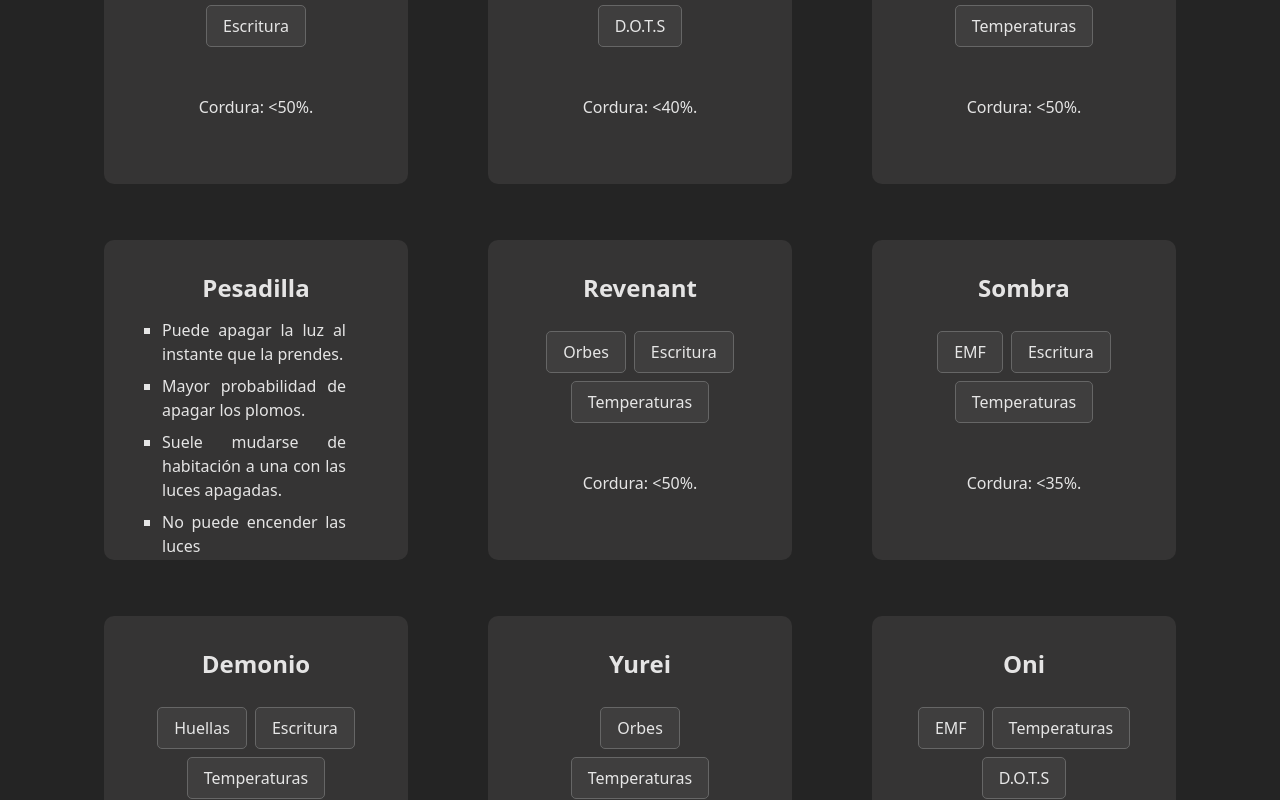
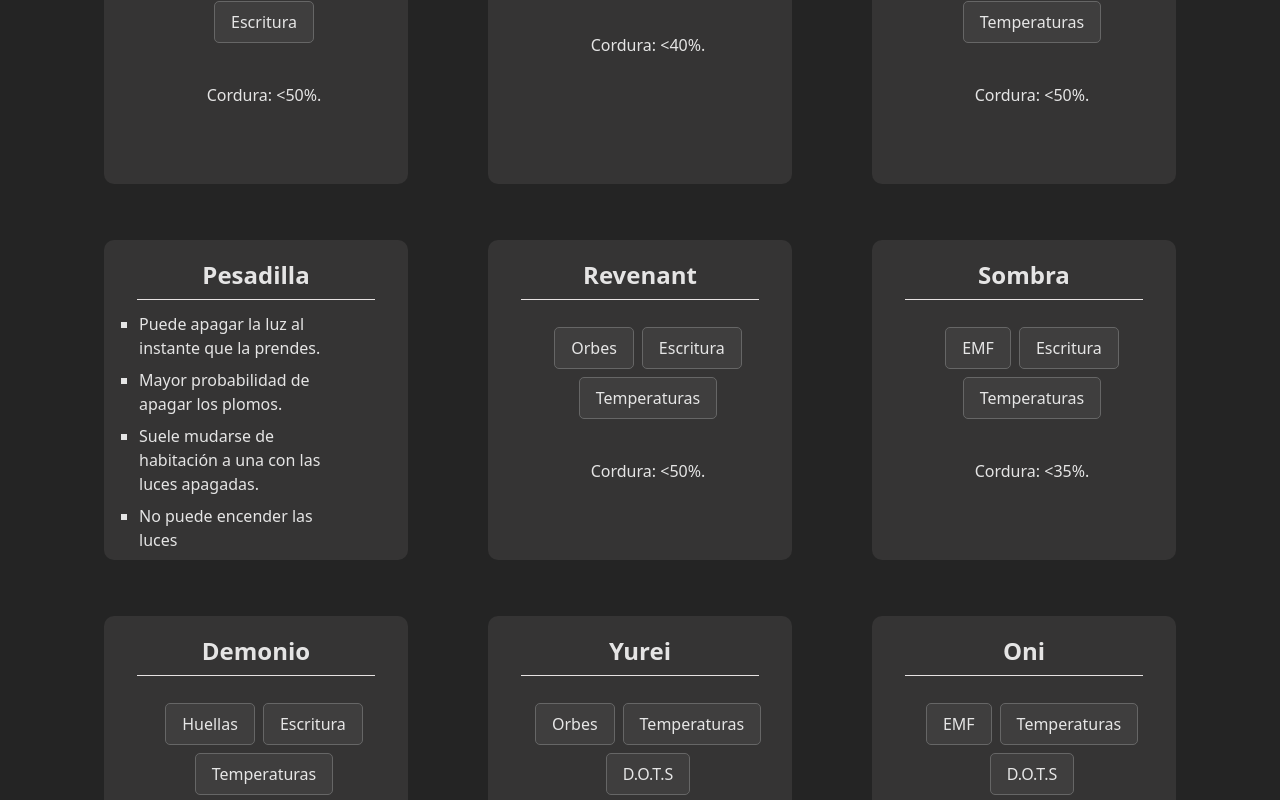
Before and after one commit to lmanetta/phasmophobia, a React (Vite) app: page / in a window 1280 px wide. Both pictures are taken after a click on the element 256 px from the left and 1135 px from the top of the page. Shown: the part 735-1535 px from the top of the page. Built offline with nearby package versions, Linux system fonts and the light colour scheme.

Commit message:
Actualizar y eliminar

```diff
--- a/src/App.jsx
+++ b/src/App.jsx
@@ -10,12 +10,13 @@ function App() {
   const [filtro, setFiltro] = useState([]);
   const [admin, setAdmin] = useState(false);
   const [modoEdicion, setModoEdicion] = useState(false);
+  const [fantasma, setFantasma] = useState(fantasmas)
 
   const fantasmasFilter = filtro.length
-    ? fantasmas.filter((fantasma) =>
-        filtro.every((f) => fantasma.pruebas.includes(f))
+    ? fantasma.filter((f) =>
+        filtro.every((fant) => f.pruebas.includes(fant))
       )
-    : fantasmas;
+    : fantasma;
 
   const onClick = (prueba) => {
     setFiltro((prevFiltros) =>
@@ -33,6 +34,11 @@ function App() {
     setModoEdicion(!modoEdicion);
   };
 
+  const onDelete = (id) =>{
+    setFantasma((prev) => prev.filter((fantasma) => fantasma.id !== id))
+
+  }
+
   return (
     <>
       <Header admin={admin} handleAdmin={handleAdmin} />
@@ -48,13 +54,14 @@ function App() {
       </div>
 
       <div className="fichaContainer">
-        {fantasmasFilter.map((fantasma, index) => (
+        {fantasmasFilter.map((fantasma) => (
           <FichaFantasma
-            key={index + fantasma}
+            key={fantasma.id}
             fantasma={fantasma}
             admin={admin}
             onEdition={handleEdition}
             modoEdicion={modoEdicion}
+            onDelete={onDelete}
           />
         ))}
       </div>
--- a/src/components/FichaFantasma.jsx
+++ b/src/components/FichaFantasma.jsx
@@ -1,7 +1,7 @@
 import { useState } from "react";
 import "../css/fichaFantasma.css";
 
-export const FichaFantasma = ({ fantasma, admin, onEdition, modoEdicion }) => {
+export const FichaFantasma = ({ fantasma, admin, onEdition, modoEdicion, onDelete }) => {
   const [vuelta, setVuelta] = useState(true);
   const [visible, setVisible] = useState(true);
   const [infoFantasma, setInfoFantasma] = useState({ ...fantasma });
@@ -44,9 +44,15 @@ export const FichaFantasma = ({ fantasma, admin, onEdition, modoEdicion }) => {
     handleChange("estrategias", nuevasEstrategias);
   };
 
+  const handleSubmit = (e) => {
+    e.stopPropagation();
+    onEdition();
+  };
+
   return (
     <div className="container" onClick={handleVuelta}>
       <div className="info">
+        <form onSubmit={handleSubmit}>
           {modoEdicion ? (
             <label>
               Nombre:
@@ -57,7 +63,7 @@ export const FichaFantasma = ({ fantasma, admin, onEdition, modoEdicion }) => {
               />
             </label>
           ) : (
-        <h3>{fantasma.name}</h3>
+            <h3>{infoFantasma.name}</h3>
           )}
           {admin && (
             <>
@@ -82,21 +88,21 @@ export const FichaFantasma = ({ fantasma, admin, onEdition, modoEdicion }) => {
                   {modoEdicion ? (
                     <label className="labelPruebas">
                       Pruebas:
-                  {infoFantasma.pruebas.map((prueba, index) => (
+                      {infoFantasma.pruebas.map((prueba, id) => (
                         <input
                           className="inputPruebas"
-                      key={index + prueba}
+                          key={id}
                           type="text"
                           value={prueba}
-                      onChange={editPruebas}
+                          onChange={(e) => editPruebas(id, e)}
                           onClick={(e) => e.stopPropagation()}
                         />
                       ))}
                     </label>
                   ) : (
                     <div className="cadaPrueba">
-                  {infoFantasma.pruebas.map((prueba, index) => (
-                    <p key={index + prueba} style={pruebaObl(prueba)}>
+                      {infoFantasma.pruebas.map((prueba, id) => (
+                        <p key={id} style={pruebaObl(prueba)}>
                           {prueba}
                         </p>
                       ))}
@@ -114,7 +120,7 @@ export const FichaFantasma = ({ fantasma, admin, onEdition, modoEdicion }) => {
                     />
                   </label>
                 ) : (
-              <p>Cordura: {fantasma.cordura}</p>
+                  <p>Cordura: {infoFantasma.cordura}</p>
                 )}
               </div>
             ) : (
@@ -124,12 +130,12 @@ export const FichaFantasma = ({ fantasma, admin, onEdition, modoEdicion }) => {
                   <>
                     <label>
                       Estrategias:
-                  {infoFantasma.estrategias.map((estrategia, index) => (
+                      {infoFantasma.estrategias.map((estrategia, id) => (
                         <input
-                      key={index + estrategia}
+                          key={id}
                           type="text"
                           value={estrategia}
-                      onChange={editEstrategias}
+                          onChange={(e) => editEstrategias(id, e)}
                           onClick={(e) => e.stopPropagation()}
                         />
                       ))}
@@ -137,8 +143,8 @@ export const FichaFantasma = ({ fantasma, admin, onEdition, modoEdicion }) => {
                   </>
                 ) : (
                   <ul>
-                {infoFantasma.estrategias.map((estrategia, index) => (
-                  <li key={index + estrategia}>{estrategia}</li>
+                    {infoFantasma.estrategias.map((estrategia, id) => (
+                      <li key={id + estrategia}>{estrategia}</li>
                     ))}
                   </ul>
                 )}
@@ -148,8 +154,7 @@ export const FichaFantasma = ({ fantasma, admin, onEdition, modoEdicion }) => {
           {modoEdicion && (
             <div className="botonesFinalizar">
               <button
-            // className="botonContainer"
-            type="button"
+                type="submit"
                 onClick={(e) => {
                   onEdition();
                   e.stopPropagation();
@@ -162,15 +167,17 @@ export const FichaFantasma = ({ fantasma, admin, onEdition, modoEdicion }) => {
                 // className="botonContainer"
                 type="button"
                 onClick={(e) => {
+                  e.stopPropagation();
                   onEdition();
-              e.stopPropagation();
+                  onDelete(fantasma.id)
                 }}
-            title="Actualizar"
+                title="Eliminar"
               >
                 <i class="fa-solid fa-trash"></i>
               </button>
             </div>
           )}
+        </form>
       </div>
     </div>
   );
--- a/src/components/Header.jsx
+++ b/src/components/Header.jsx
@@ -5,11 +5,11 @@ export const Header = ({admin, handleAdmin}) => {
     <>
       <h1>PHASMOPHOBIA</h1>
       {admin ? (
-        <button title="Visitante" onClick={handleAdmin} className="headBtn">
+        <button title="Salir a visitante" onClick={handleAdmin} className="headBtn">
           <i class="fa-solid fa-ghost"></i>
         </button>
       ) : (
-        <button title="Admin" onClick={handleAdmin} className="headBtn">
+        <button title="Ingresar a Admin" onClick={handleAdmin} className="headBtn">
           <i class="fa-solid fa-user"></i>
         </button>
       )}
--- a/src/css/fichaFantasma.css
+++ b/src/css/fichaFantasma.css
@@ -17,7 +17,7 @@
 }
 
 .info{
-  padding: 10px;
+  padding: 5px;
 }
 
 .contenidoVoltear {
@@ -31,6 +31,9 @@
 
 h3 {
   font-size: 18pt;
+  border-bottom: 1px solid rgb(230, 226, 226);
+  line-height: 2em;
+  margin-top: -10px;
 }
 
 .botonEditar {
@@ -51,17 +54,18 @@ h3 {
 .pruebasContainer {
   width: 100%;
   margin: 0;
-   display: flex;
+  display: flex;
   justify-content: center;
   gap: 0.5em;
   white-space: nowrap;
-  margin-top: 5px;
+  margin-top: 15px;
 }
 .cadaPrueba {
   display: flex;
   gap: 0.5em;
   justify-content: center;
   flex-wrap: wrap;
+  margin: 0 -20px;
 }
 
 .cadaPrueba p {
@@ -74,19 +78,22 @@ h3 {
 }
 
 .frenteData {
-  height: 100%;
+  width: 100%;
   display: flex;
   flex-direction: column;
   gap: 2em;
-  width: auto;
-  height: auto;
+  justify-content: center;
+  align-items: center;
 }
 
 .atrasData ul {
   list-style-type: square;
-  text-align: justify;
-  padding-right: 0.75em;
-  padding-left: 0.5em;
+  text-align: left;
+  padding-top: 2px;
+  padding-right: 0.5em;
+  padding-left: 0;
+  margin: -10px;
+  width: 100%;
 }
 
 .atrasData li {
--- a/src/data/fantasmas.js
+++ b/src/data/fantasmas.js
@@ -1,5 +1,6 @@
 export const fantasmas = [
   {
+    id: 1,
     name: "Espíritu",
     pruebas: ["EMF", "Spirit Box", "Escritura"],
     pruebaObligatoria: null,
@@ -7,6 +8,7 @@ export const fantasmas = [
     cordura: "<50%.",
   },
   {
+    id: 2,
     name: "Espectro",
     pruebas: ["EMF", "Spirit Box", "D.O.T.S"],
     pruebaObligatoria: null,
@@ -17,6 +19,7 @@ export const fantasmas = [
     cordura: "<50%.",
   },
   {
+    id: 3,
     name: "Ente",
     pruebas: ["Spirit Box", "Huellas", "D.O.T.S"],
     pruebaObligatoria: null,
@@ -29,6 +32,7 @@ export const fantasmas = [
     cordura: "<50%.",
   },
   {
+    id: 4,
     name: "Poltergeist",
     pruebas: ["Spirit Box", "Huellas", "Escritura"],
     pruebaObligatoria: null,
@@ -39,6 +43,7 @@ export const fantasmas = [
     cordura: "<50%.",
   },
   {
+    id: 5,
     name: "Banshee",
     pruebas: ["Huellas", "Orbes", "D.O.T.S"],
     pruebaObligatoria: null,
@@ -49,6 +54,7 @@ export const fantasmas = [
     cordura: "<40%.",
   },
   {
+    id: 6,
     name: "Jinn",
     pruebas: ["EMF", "Huellas", "Temperaturas"],
     pruebaObligatoria: null,
@@ -59,6 +65,7 @@ export const fantasmas = [
     cordura: "<50%.",
   },
   {
+    id: 7,
     name: "Pesadilla",
     pruebas: ["Spirit Box", "Orbes", "Escritura"],
     pruebaObligatoria: null,
@@ -71,6 +78,7 @@ export const fantasmas = [
     cordura: "<40% a menos que la luz esté apagada (<60%)",
   },
   {
+    id: 8,
     name: "Revenant",
     pruebas: ["Orbes", "Escritura", "Temperaturas"],
     pruebaObligatoria: null,
@@ -81,6 +89,7 @@ export const fantasmas = [
     cordura: "<50%.",
   },
   {
+    id: 9,
     name: "Sombra",
     pruebas: ["EMF", "Escritura", "Temperaturas"],
     pruebaObligatoria: null,
@@ -92,6 +101,7 @@ export const fantasmas = [
     cordura: "<35%.",
   },
   {
+    id: 10,
     name: "Demonio",
     pruebas: ["Huellas", "Escritura", "Temperaturas"],
     pruebaObligatoria: null,
@@ -102,6 +112,7 @@ export const fantasmas = [
     cordura: "<70%.",
   },
   {
+    id: 11,
     name: "Yurei",
     pruebas: ["Orbes", "Temperaturas", "D.O.T.S"],
     pruebaObligatoria: null,
@@ -113,6 +124,7 @@ export const fantasmas = [
     cordura: "<50%.",
   },
   {
+    id: 12,
     name: "Oni",
     pruebas: ["EMF", "Temperaturas", "D.O.T.S"],
     pruebaObligatoria: null,
@@ -124,6 +136,7 @@ export const fantasmas = [
     cordura: "<50%.",
   },
   {
+    id: 13,
     name: "Yokai",
     pruebas: ["Spirit Box", "Orbes", "D.O.T.S"],
     pruebaObligatoria: null,
@@ -134,6 +147,7 @@ export const fantasmas = [
     cordura: "<50%. Entre el 75-80% si se le habla cerca.",
   },
   {
+    id: 14,
     name: "Hantu",
     pruebas: ["Huellas", "Orbes", "Temperaturas"],
     pruebaObligatoria: "Temperaturas",
@@ -145,6 +159,7 @@ export const fantasmas = [
     cordura: "<50%",
   },
   {
+    id: 15,
     name: "Goryo",
     pruebas: ["EMF", "Huellas", "D.O.T.S"],
     pruebaObligatoria: "D.O.T.S",
@@ -152,6 +167,7 @@ export const fantasmas = [
     cordura: "<50%",
   },
   {
+    id: 16,
     name: "Myling",
     pruebas: ["EMF", "Huellas", "Escritura"],
     pruebaObligatoria: null,
@@ -162,6 +178,7 @@ export const fantasmas = [
     cordura: "<50%",
   },
   {
+    id: 17,
     name: "Onryo",
     pruebas: ["Spirit Box", "Orbes", "Temperaturas"],
     pruebaObligatoria: null,
@@ -171,6 +188,7 @@ export const fantasmas = [
     cordura: "<60%",
   },
   {
+    id: 18,
     name: "Gemelos",
     pruebas: ["EMF", "Spirit Box", "Temperaturas"],
     pruebaObligatoria: null,
@@ -182,6 +200,7 @@ export const fantasmas = [
     cordura: "<50%",
   },
   {
+    id: 19,
     name: "Raiju",
     pruebas: ["EMF", "Orbes", "D.O.T.S"],
     pruebaObligatoria: null,
@@ -189,6 +208,7 @@ export const fantasmas = [
     cordura: "<65%",
   },
   {
+    id: 20,
     name: "Obake",
     pruebas: ["EMF", "Huellas", "Orbes"],
     pruebaObligatoria: "Huellas",
@@ -200,6 +220,7 @@ export const fantasmas = [
     cordura: "<50%",
   },
   {
+    id: 21,
     name: "Mímico",
     pruebas: ["Spirit Box", "Huellas", "Temperaturas"],
     pruebaObligatoria: "Orbes falsos",
@@ -207,6 +228,7 @@ export const fantasmas = [
     cordura: "Depende del fantasma que imita.",
   },
   {
+    id: 22,
     name: "Moroi",
     pruebas: ["Spirit Box", "Escritura", "Temperaturas"],
     pruebaObligatoria: "Spirit Box",
@@ -218,6 +240,7 @@ export const fantasmas = [
     cordura: "<50%",
   },
   {
+    id: 23,
     name: "Deogen",
     pruebas: ["Spirit Box", "Escritura", "D.O.T.S"],
     pruebaObligatoria: "Spirit Box",
@@ -229,6 +252,7 @@ export const fantasmas = [
     cordura: "<40%",
   },
   {
+    id: 24,
     name: "Thaye",
     pruebas: ["Orbes", "Escritura", "D.O.T.S"],
     pruebaObligatoria: null,
```
Lines whose indentation alone changed are shown as unchanged.
